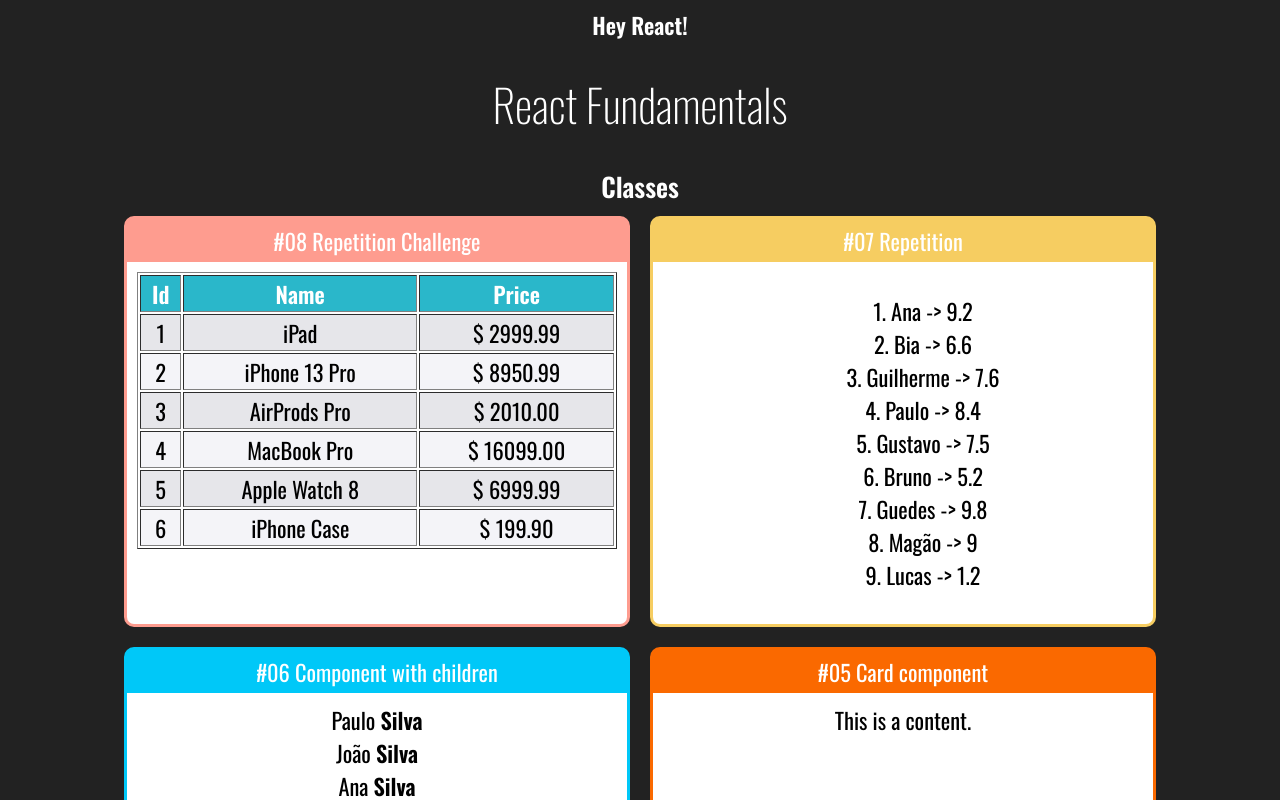
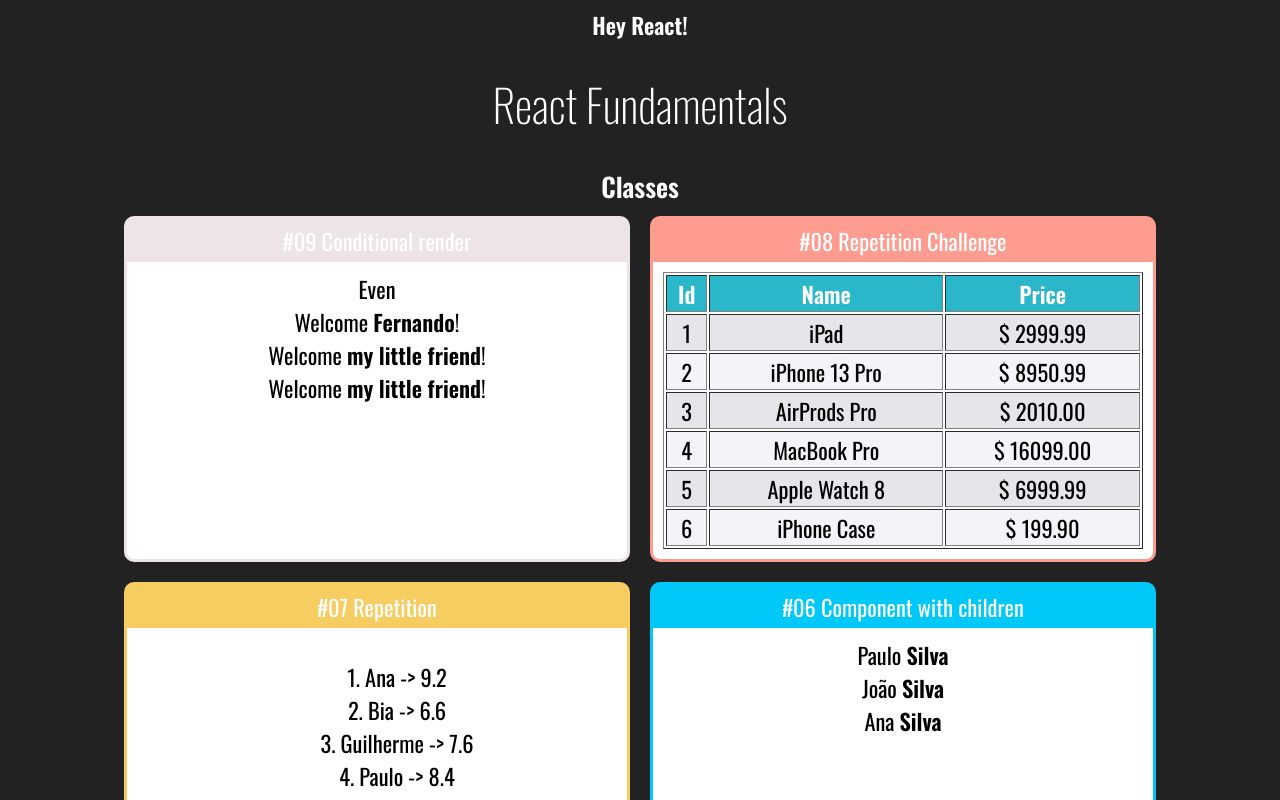
Before and after one commit to paulofrancis/react-fundamentals, a React (Create React App) app: page / in a window 1280 px wide. Shown: the top 800 px of the page. Built offline with nearby package versions, Linux system fonts and the light colour scheme.

Commit message:
31, 32, 33

```diff
--- a/src/App.jsx
+++ b/src/App.jsx
@@ -10,6 +10,8 @@
 import FamilyMember from './components/basic/FamilyMember';
 import StudentList from './components/repetition/StudentList';
 import ProductsTable from './components/repetition/ProductsTable';
+import EvenOrOdd from './components/condition/EvenOrOdd';
+import UserInfo from './components/condition/UserInfo';
 
 export default _ =>
     <div className='app'>
@@ -17,6 +19,13 @@
         <h3>Classes</h3>
 
         <div className="cards">
+
+            <Card title='#09 Conditional render' color='#eee3e7'>
+                <EvenOrOdd number={20}></EvenOrOdd>
+                <UserInfo user={{ name: 'Fernando' }}></UserInfo>
+                <UserInfo user={{}}></UserInfo>
+                <UserInfo />
+            </Card>
 
             <Card title='#08 Repetition Challenge' color='#fe9c8f  '>
                 <ProductsTable></ProductsTable>
--- /dev/null
+++ b/src/components/condition/EvenOrOdd.jsx
@@ -0,0 +1,14 @@
+import React from "react";
+
+export default props => {
+    const isEven = props.number % 2 === 0
+    return (
+        <div>
+            {
+                isEven ?
+                    <span>Even</span> :
+                    <span>Odd</span>
+            }
+        </div>
+    )
+}
--- /dev/null
+++ b/src/components/condition/If.js
@@ -0,0 +1,20 @@
+export default props => {
+
+    const elseChild = props.children.filter(child => {
+        return child.type && child.type.name === 'Else'
+    })[0]
+
+    const ifChildren = props.children.filter(child => {
+        return child !== elseChild
+    })
+
+    if (props.test) {
+        return ifChildren
+    } else if (elseChild) {
+        return elseChild
+    } else {
+        return false
+    }
+}
+
+export const Else = props => props.children
--- /dev/null
+++ b/src/components/condition/UserInfo.jsx
@@ -0,0 +1,16 @@
+import React from "react";
+import If, { Else } from "./If";
+
+export default props => {
+    const user = props.user || {}
+    return (
+        <div>
+            <If test={user && user.name}>
+                Welcome <strong>{user.name}</strong>!
+                <Else>
+                    Welcome <strong>my little friend</strong>!
+                </Else>
+            </If>
+        </div>
+    )
+}
```
